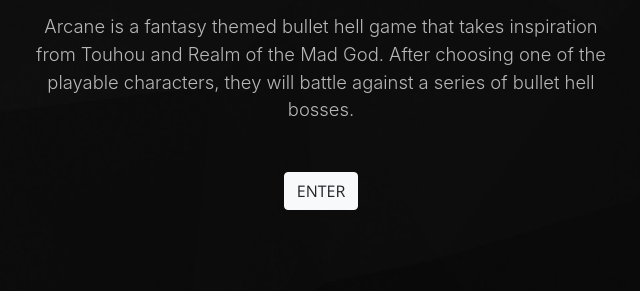
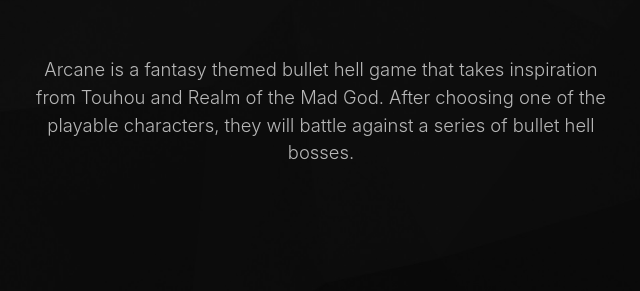
Before and after one commit to MathyouMB/MathyouMB.github.io, a website with bundled scripts: page arcane/arcane.html in a window 1280 px wide. Shown: the part 506-797 px from the top of the page, without its empty margins (319-959 px from the left). Built offline with nearby package versions, Linux system fonts and the light colour scheme.

Commit message:
Update arcane/arcane.html

```diff
--- a/arcane/arcane.html
+++ b/arcane/arcane.html
@@ -67,14 +67,16 @@
           <br>
           <br>
           <br>
+          <br>
          <iframe width="440" height="248" src="https://www.youtube.com/embed/lM1UNi_MwDI" frameborder="0" allow="accelerometer; autoplay; encrypted-media; gyroscope; picture-in-picture" allowfullscreen></iframe>
            <div class="col-lg-8 mx-auto">
             <!--<a class="btn btn-primary btn-xl js-scroll-trigger" href="#portfolio">Projects</a>-->
             <br>
             <br>
+            <br>
 
             <p class="text-faded mb-5">Arcane is a fantasy themed bullet hell game that takes inspiration from Touhou and Realm of the Mad God. After choosing one of the playable characters, they will battle against a series of bullet hell bosses.</p>
-            <a class="btn btn-light btn-xl js-scroll-trigger" href="#portfolio">Enter</a>
+           <!-- <a class="btn btn-light btn-xl js-scroll-trigger" href="#portfolio">Enter</a>-->
 
           </div>
         </div>
```
